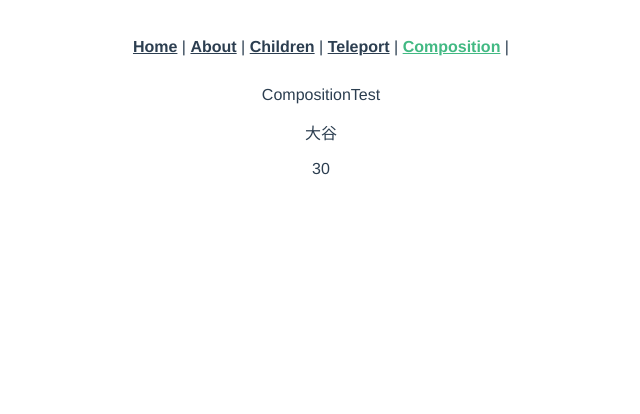
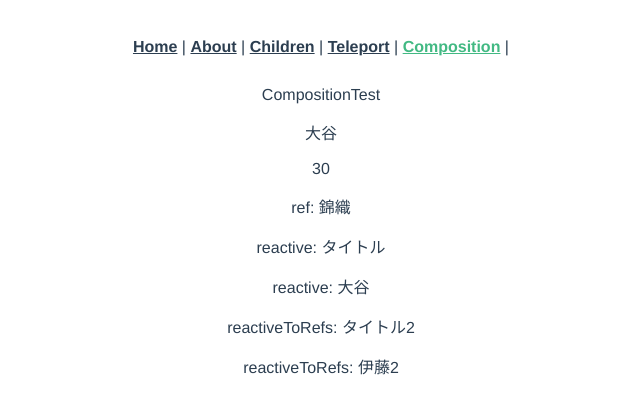
Before and after one commit to shota-watanabe/vue_test, a Vue app in the folder section10/vue3-test/: page /composition-test in a window 1280 px wide. Shown: the top 414 px of the page, without its empty margins (319-959 px from the left). Built offline with nearby package versions, Linux system fonts and the light colour scheme.

Commit message:
add: ref, reactive, toRefs

```diff
--- a/section10/vue3-test/src/views/CompositionTest.vue
+++ b/section10/vue3-test/src/views/CompositionTest.vue
@@ -3,36 +3,56 @@
     CompositionTest
     <p>{{ name }}</p>
     <p>{{ age }}</p>
+    <p>ref: {{ nameRef }}</p>
+    <p>reactive: {{ book.title }}</p>
+    <p>reactive: {{ book.author[0] }}</p>
+    <p>reactiveToRefs: {{ titleRef }}</p>
+    <p>reactiveToRefs: {{ authorRef[1] }}</p>
   </div>
 </template>
 
 <script>
+import { ref, reactive, toRefs } from "vue";
 export default {
   // 速さ順左から setup->created->mounted
   // setupではthisが使えない
   setup() {
-    let name = '大谷'
-    let age = 30
-    console.log('setup')
+    let name = "大谷";
+    const age = 30;
+    const nameRef = ref("錦織");
+    const book = reactive({
+      title: 'タイトル',
+      author: ['大谷', '伊藤']
+    })
+    const bookToRefs = reactive({
+      titleRef: 'タイトル2',
+      authorRef: ['大谷2', '伊藤2']
+    })
+
+    console.log("setup");
+    console.log(nameRef.value);
     return {
-      name, age
-    }
+      name,
+      age,
+      nameRef,
+      book,
+      // リアクティブなオブジェクトを展開するときはtoRefs
+      ...toRefs(bookToRefs)
+    };
   },
   data() {
     return {
       number: 1,
-      sports: 'サッカー'
-    }
+      sports: "サッカー",
+    };
   },
   created() {
-    console.log('created')
+    console.log("created");
   },
   mounted() {
-    console.log('mounted')
-  }
-}
+    console.log("mounted");
+  },
+};
 </script>
 
-<style>
-
-</style>
+<style></style>
```
